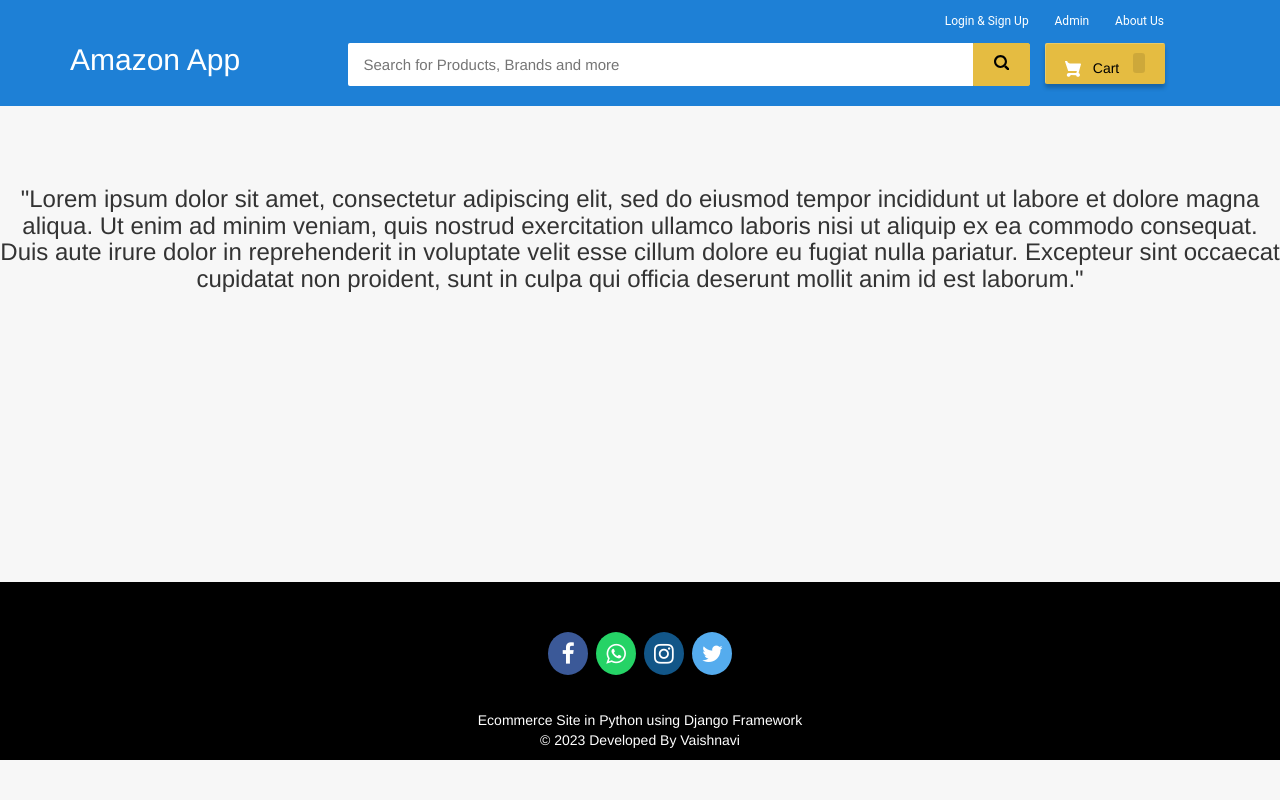
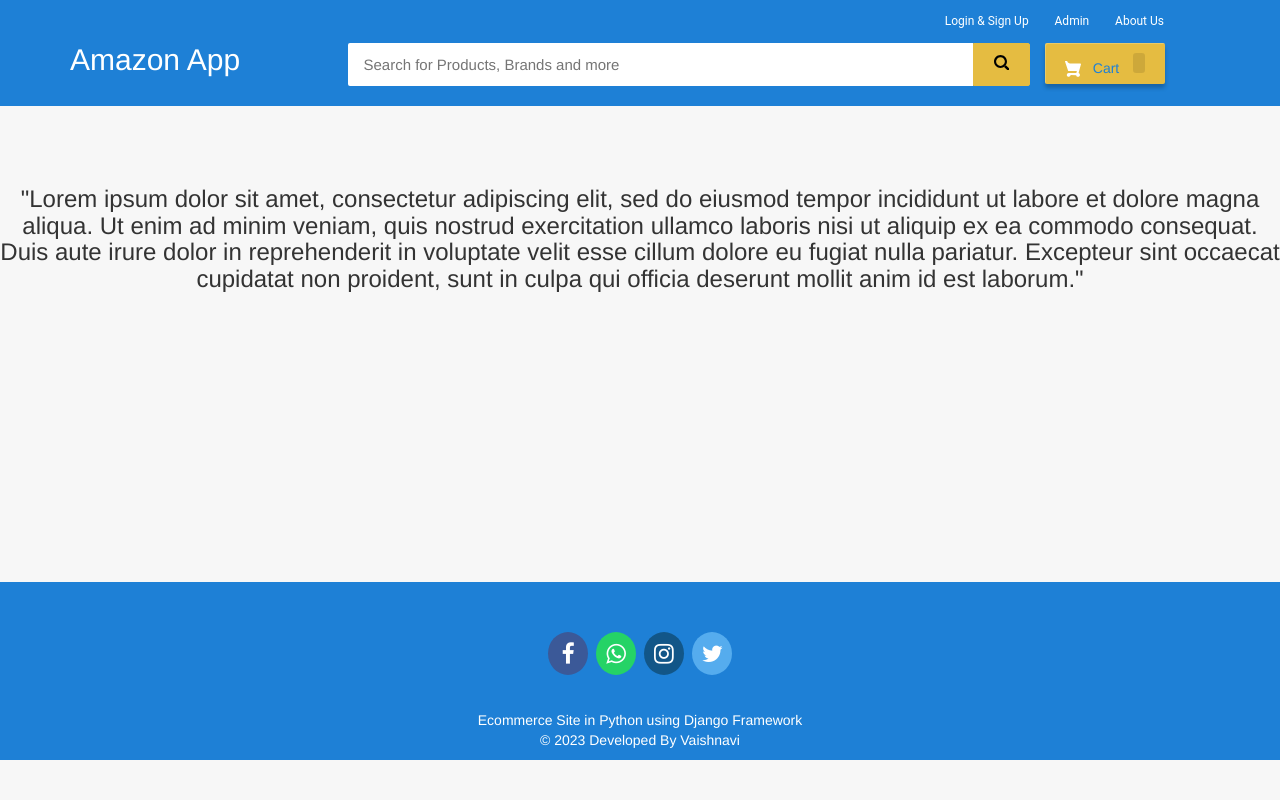
Before and after one commit to GeethaVaishnavi/Project, a Django app: template templates/ecom/aboutus2.html in a window 1280 px wide. Run offline with Django 3.2, Linux system fonts and the light colour scheme; the template is opened without the code that fills it, so the values that code supplies are empty; some libraries are stand-ins or nearby versions.

Commit message:
footer color

```diff
--- a/templates/ecom/admin_base.html
+++ b/templates/ecom/admin_base.html
@@ -25,7 +25,7 @@
         -----------------------------------------*/
         footer {
           padding: 0px 0px 0px 0px;
-          background-color: black;
+          background-color: #1e80d6;
           margin: 0px;
         }
 
--- a/templates/ecom/footer.html
+++ b/templates/ecom/footer.html
@@ -13,7 +13,7 @@
 -----------------------------------------*/
     footer {
       padding: 0px 0px 0px 0px;
-      background-color: black;
+      background-color: #1e80d6;
       margin: 0px;
 
     }
--- a/templates/ecom/homebase.html
+++ b/templates/ecom/homebase.html
@@ -16,7 +16,7 @@ body {
 
 #navbar {
     background-color:   #1e80d6;
-    color: black;
+    color: #1e80d6;
 }
 
 .row1 {
@@ -180,7 +180,7 @@ body {
         -----------------------------------------*/
         footer {
           padding: 0px 0px 0px 0px;
-          background-color: black;
+          background-color: #1e80d6;
           margin: 0px;
         }
 
--- a/templates/ecom/navbar.html
+++ b/templates/ecom/navbar.html
@@ -14,7 +14,7 @@ body {
 
 #navbar {
     background-color:   #1e80d6;
-    color: black;
+    color: #1e80d6;
 }
 
 .row1 {
```
